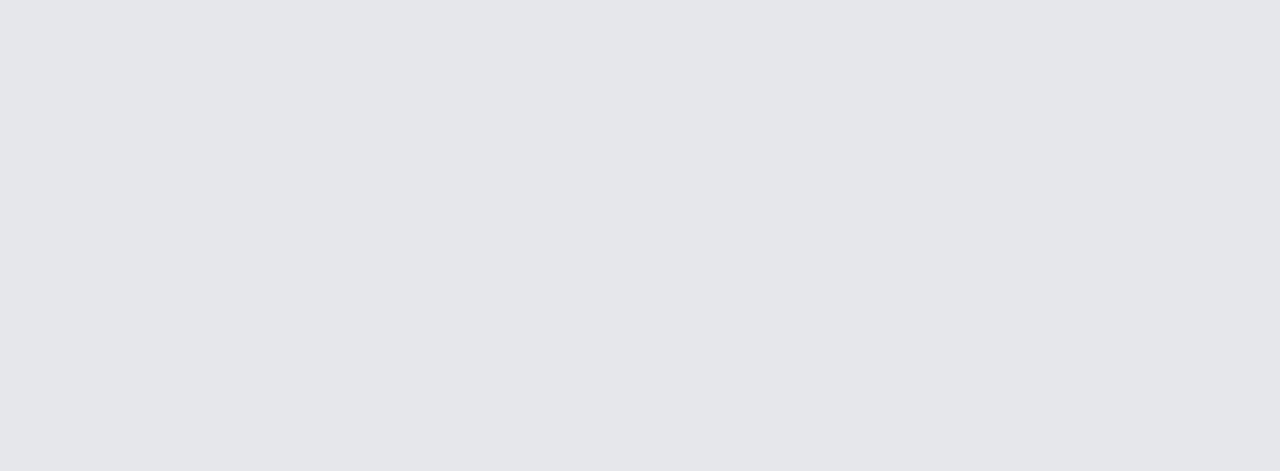
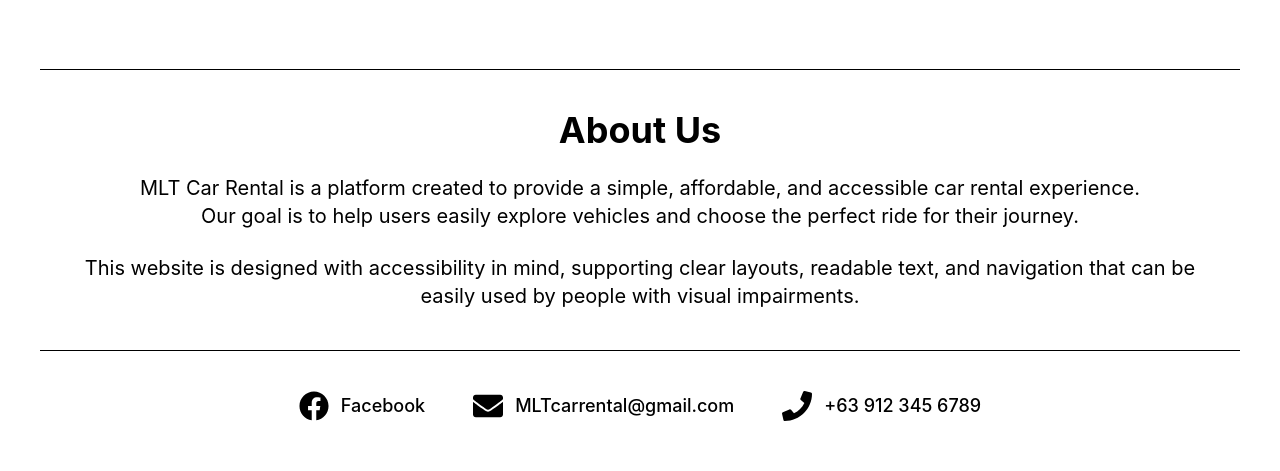
Before and after one commit to Geromeeeeeee/Car-Rental-Website, a React (Vite) app: page / in a window 1280 px wide. Shown: the part 1671-2142 px from the top of the page. Built offline with nearby package versions, Linux system fonts and the light colour scheme; no server answers.

Commit message:
about us

```diff
--- a/package.json
+++ b/package.json
@@ -14,6 +14,7 @@
     "axios": "^1.13.6",
     "react": "^19.2.0",
     "react-dom": "^19.2.0",
+    "react-icons": "^5.6.0",
     "react-router-dom": "^7.13.1"
   },
   "devDependencies": {
--- a/src/landing_comp.jsx
+++ b/src/landing_comp.jsx
@@ -1,6 +1,7 @@
 import { useState, useEffect } from "react"
 import { useNavigate } from "react-router-dom"
 import axios from "axios"
+import { FaFacebook, FaPhone, FaEnvelope } from "react-icons/fa"
 
 export function Nav({navDisplay}){
     const navigate = useNavigate()
@@ -20,13 +21,16 @@ export function Nav({navDisplay}){
             </div>
 
             <div className="log-in w-fit h-full">
-                <button className="log-in w-[fit] h-[fit] p-2.5 transition duration-150ms ease-in-out bg-black text-white font-bold rounded-lg text-l hover:scale-[1.075]" onClick={()=>navigate("/login")}>Login/Signup</button>
+                <button
+                className="log-in w-[fit] h-[fit] p-2.5 transition duration-150ms ease-in-out bg-black text-white font-bold rounded-lg text-l hover:scale-[1.075]"
+                onClick={()=>navigate("/login")}>
+                Login/Signup
+                </button>
             </div>
         </nav>
         ) : (
             null
         )}
-
         </>
     )
 }
@@ -41,10 +45,14 @@ export function Home(){
                     <h1 className="font-bold text-[6vh]">A Car Rental Website</h1>
                 </div>
                 <div className="text-start w-[90%] m-5">
-                    <p className="text-[4.5vh]">An accessible and affordable high-quality car rental service. Choose your ride. Start your journey.
-                    See the story the road has to offer</p>
+                    <p className="text-[4.5vh]">
+                        An accessible and affordable high-quality car rental service.
+                        Choose your ride. Start your journey.
+                        See the story the road has to offer
+                    </p>
                 </div>
             </div>
+
             <div className="right w-[50%] h-full">
                 <div className="[clip-path:circle(50%_at_80%_50%)] bg-gray-300 h-full w-full">
 
@@ -56,8 +64,8 @@ export function Home(){
 }
 
 export function Cars(){
-    const [cars, setCars] = useState([]);
-    const [featured, setFeat] = useState([]);
+    const [cars, setCars] = useState([])
+    const [featured, setFeat] = useState([])
 
     useEffect(()=>{
         const fetch_results = async () => {
@@ -66,7 +74,7 @@ export function Cars(){
             setFeat(results.data.featured)
         }
 
-        fetch_results();
+        fetch_results()
     }, [])
 
     return(
@@ -74,7 +82,7 @@ export function Cars(){
         <section className="w-full h-screen bg-gray-300">
             <div className="carousel w-full overflow-auto h-[90%] flex">
                 {cars.map(car=>(
-                    <div key={car.car_id} className="bg-gray-400 w-32 h-[90%]">
+                    <div key={car.car_id} className="bg-gray-400 w-32 h-[90%] p-2">
                         <img src={car.image} alt="" />
                         <p>{car.model}</p>
                     </div>
@@ -85,10 +93,64 @@ export function Cars(){
     )
 }
 
-export function Contact(){
+export function About(){
     return(
-        <section className="w-full h-screen bg-gray-200">
+        <section className="w-full h-screen bg-gray-200 flex justify-center pt-30">
+            <div className="w-full h-[90%] bg-white shadow-lg rounded-xl p-10 ">
 
+            <div className="border-t my-10"> </div>
+
+                <h1 className="text-4xl font-bold mb-6 text-center">
+                    About Us
+                </h1>
+
+                <p className="text-xl text-center max-w-5xl mx-auto mb-6">
+                    MLT Car Rental is a platform created to provide a simple,
+                    affordable, and accessible car rental experience. Our goal
+                    is to help users easily explore vehicles and choose the
+                    perfect ride for their journey.
+                </p>
+
+                <p className="text-xl text-center max-w-6xl mx-auto mb-6">
+                    This website is designed with accessibility in mind,
+                    supporting clear layouts, readable text, and navigation
+                    that can be easily used by people with visual impairments.
+                </p>
+
+                <div className="border-t my-10"> </div>
+
+                {/* Contact Section */}
+                <div className="flex justify-center space-x-12 text-lg font-medium">
+
+                    <a
+                    href="https://facebook.com"
+                    target="_blank"
+                    rel="noreferrer"
+                    className="flex items-center space-x-3 hover:text-blue-600 transition"
+                    >
+                        <FaFacebook size={30}/>
+                        <span>Facebook</span>
+                    </a>
+
+                    <a
+                    href="mailto:mltcarrental@gmail.com"
+                    className="flex items-center space-x-3 hover:text-red-500 transition"
+                    >
+                        <FaEnvelope size={30}/>
+                        <span>MLTcarrental@gmail.com</span>
+                    </a>
+
+                    <a
+                    href="tel:+639123456789"
+                    className="flex items-center space-x-3 hover:text-green-600 transition"
+                    >
+                        <FaPhone size={30}/>
+                        <span>+63 912 345 6789</span>
+                    </a>
+
+                </div>
+
+            </div>
         </section>
     )
 }
--- a/src/landing_page.jsx
+++ b/src/landing_page.jsx
@@ -1,11 +1,11 @@
-import { Home, Cars, Contact} from './landing_comp.jsx'
+import { Home, Cars, About} from './landing_comp.jsx'
 
 export function Landing_Page(){
     return (
     <>
       <Home/>
       <Cars/>
-      <Contact/>
+      <About/>
     </>
   )
 }
```
Also changed, not shown: 1 other file (tests, documents, lock files or other folders).
